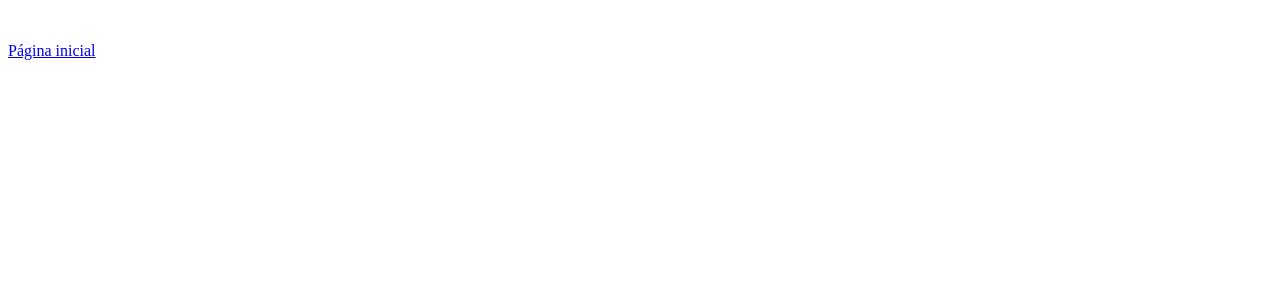
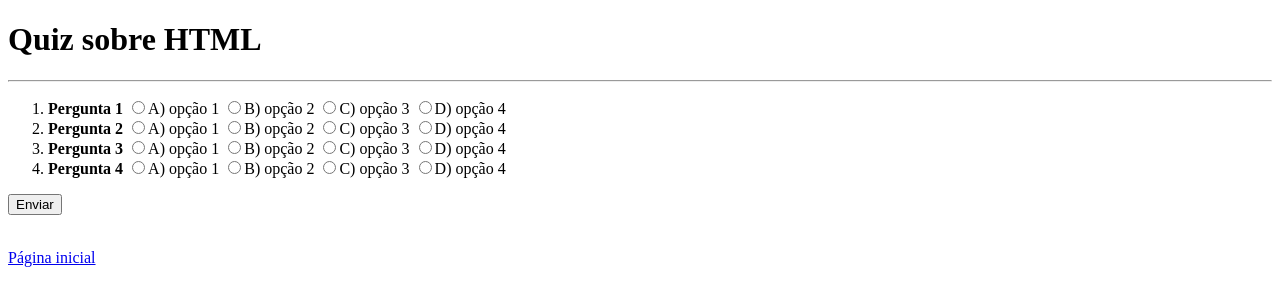
Before and after one commit to danielfeitosa4/desafios-html, a plain HTML site: page quiz.html in a window 1280 px wide. Drawn offline with Linux system fonts and the light colour scheme.

Commit message:
estrutura do quiz finalizada

```diff
--- a/quiz.html
+++ b/quiz.html
@@ -8,6 +8,47 @@
 </head>
 <body>
 
+  <h1>Quiz sobre HTML</h1>
+  <hr>
+
+  <form action="">
+    <ol>
+      <li>
+        <b>Pergunta 1</b>
+        <input type="radio">A) opção 1
+        <input type="radio">B) opção 2
+        <input type="radio">C) opção 3
+        <input type="radio">D) opção 4
+      </li>
+
+      <li>
+        <b>Pergunta 2</b>
+        <input type="radio">A) opção 1
+        <input type="radio">B) opção 2
+        <input type="radio">C) opção 3
+        <input type="radio">D) opção 4
+      </li>
+
+      <li>
+        <b>Pergunta 3</b>
+        <input type="radio">A) opção 1
+        <input type="radio">B) opção 2
+        <input type="radio">C) opção 3
+        <input type="radio">D) opção 4
+      </li>
+
+      <li>
+        <b>Pergunta 4</b>
+        <input type="radio">A) opção 1
+        <input type="radio">B) opção 2
+        <input type="radio">C) opção 3
+        <input type="radio">D) opção 4
+      </li>
+    </ol>
+
+    <button type="submit">Enviar</button>
+  </form>
+
   <a href="./index.html"><br>
     <p>Página inicial</p>
   </a>
```
